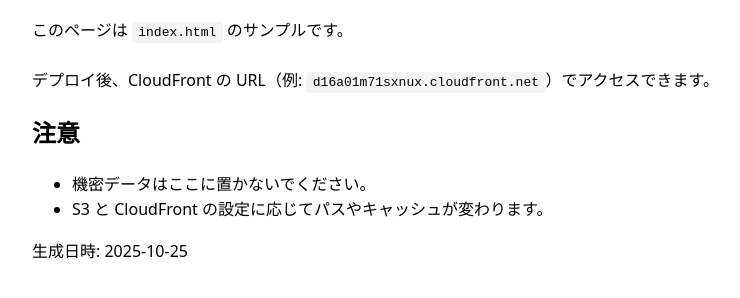
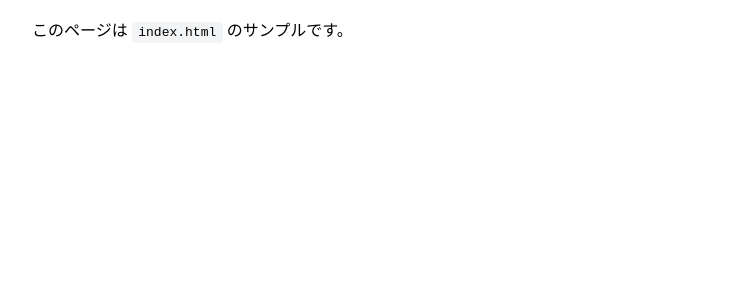
Before and after one commit to sksr2024/terraform-auto-deploy, a plain HTML site: page index.html in a window 1280 px wide. Shown: the part 116-414 px from the top of the page, without its empty margins (8-748 px from the left). Drawn offline with Linux system fonts and the light colour scheme.

```diff
--- a/index.html
+++ b/index.html
@@ -26,22 +26,5 @@
       <p>このページは <code>index.html</code> のサンプルです。</p>
     </header>
 
-    <main>
-      <p>
-        デプロイ後、CloudFront の URL（例:
-        <code>d16a01m71sxnux.cloudfront.net</code>）でアクセスできます。
-      </p>
-      <section>
-        <h2>注意</h2>
-        <ul>
-          <li>機密データはここに置かないでください。</li>
-          <li>S3 と CloudFront の設定に応じてパスやキャッシュが変わります。</li>
-        </ul>
-      </section>
-    </main>
-
-    <footer>
-      <p>生成日時: 2025-10-25</p>
-    </footer>
   </body>
 </html>
```
Also changed, not shown: 4 other files.
